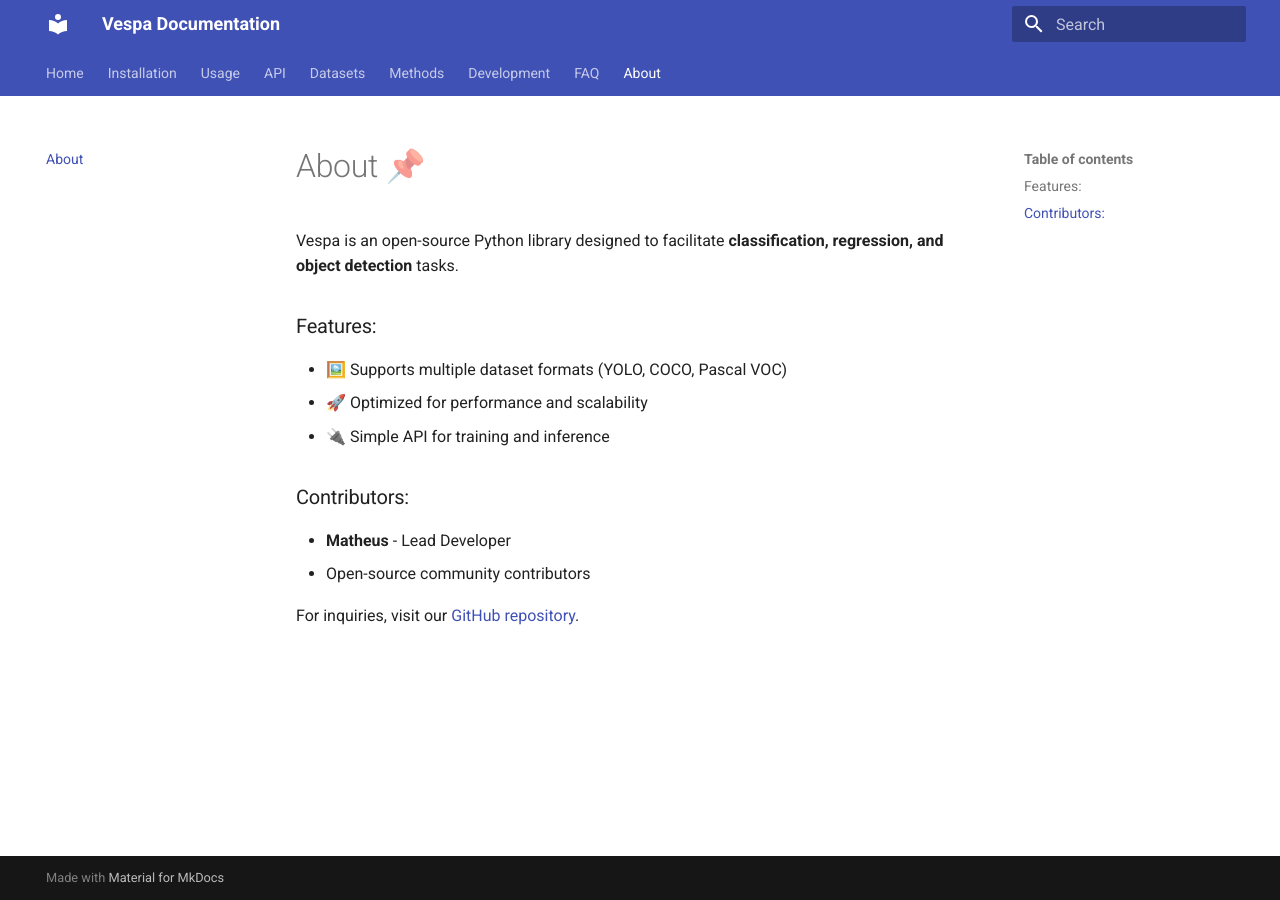
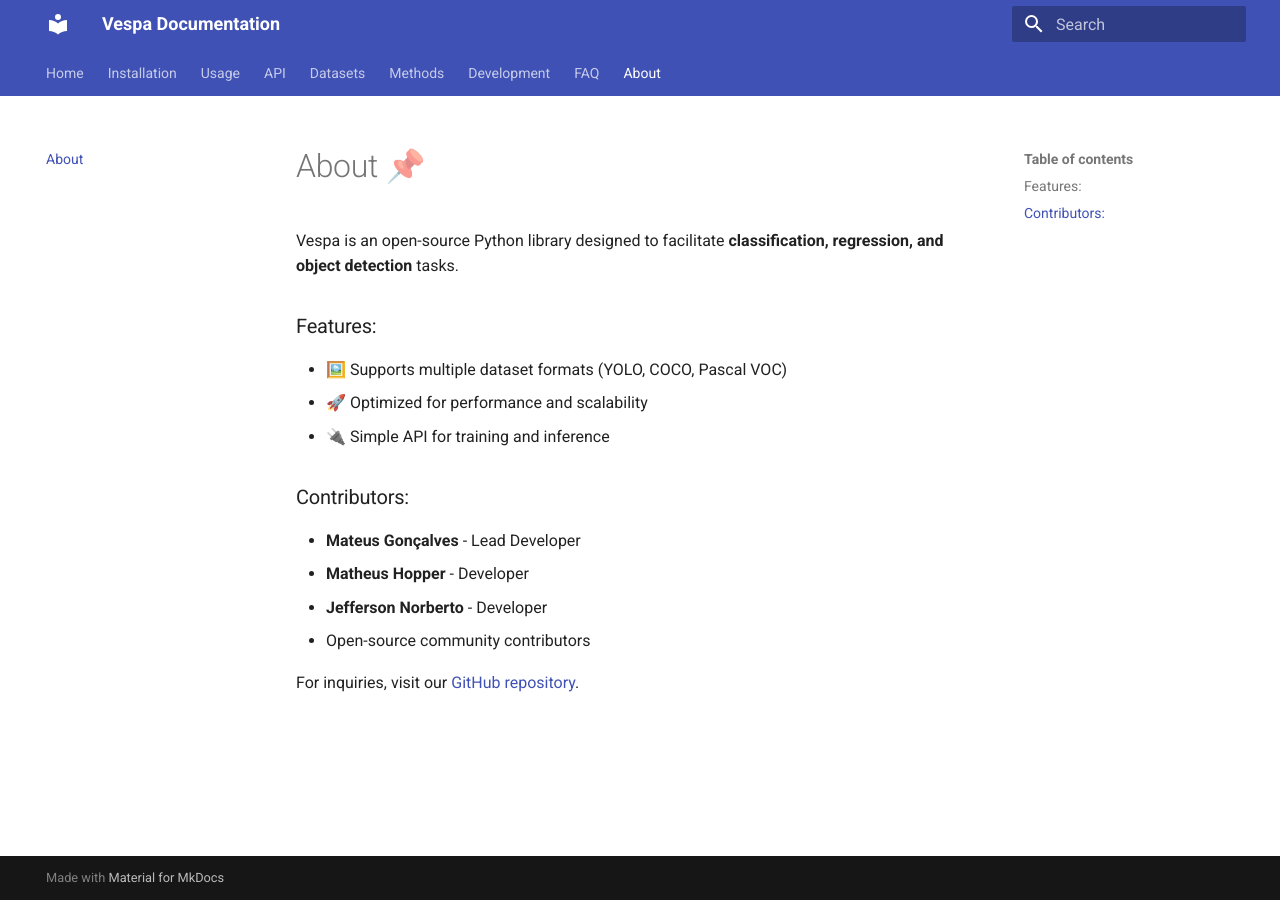
Before and after one commit to Curso-de-Robotica-e-IA/vespa, an MkDocs documentation site: the page built from docs/about.md, in a window 1280 px wide. Built offline with MkDocs 1.6.1 and Material for MkDocs 9.7.7, drawn with Linux system fonts in a browser that asks for light colours.

Commit message:
FIX: change ,github to .github and update contributors

```diff
--- a/docs/about.md
+++ b/docs/about.md
@@ -8,7 +8,9 @@
 - 🔌 Simple API for training and inference
 
 ### Contributors:
-- **Matheus** - Lead Developer
+- **Mateus Gonçalves** - Lead Developer
+- **Matheus Hopper** - Developer
+- **Jefferson Norberto** - Developer
 - Open-source community contributors
 
 For inquiries, visit our [GitHub repository](https://github.com/my-username/vespa).
```
Also changed, not shown: 2 other files.
